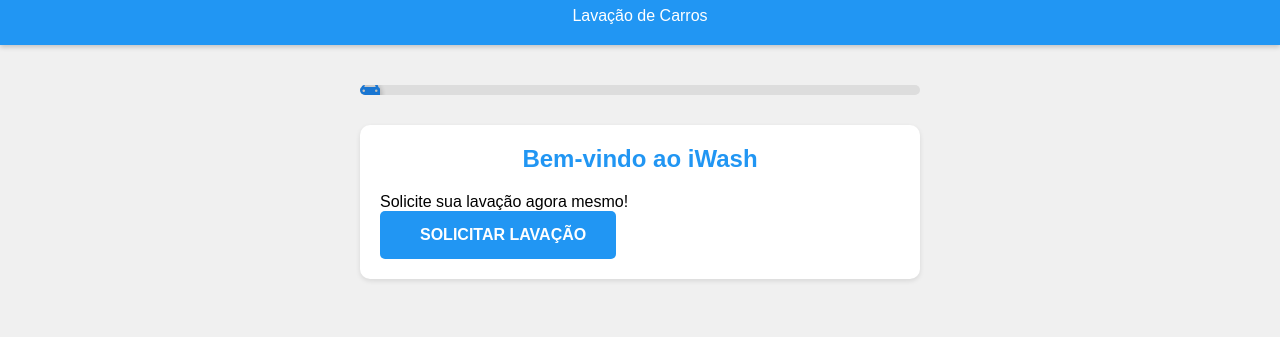
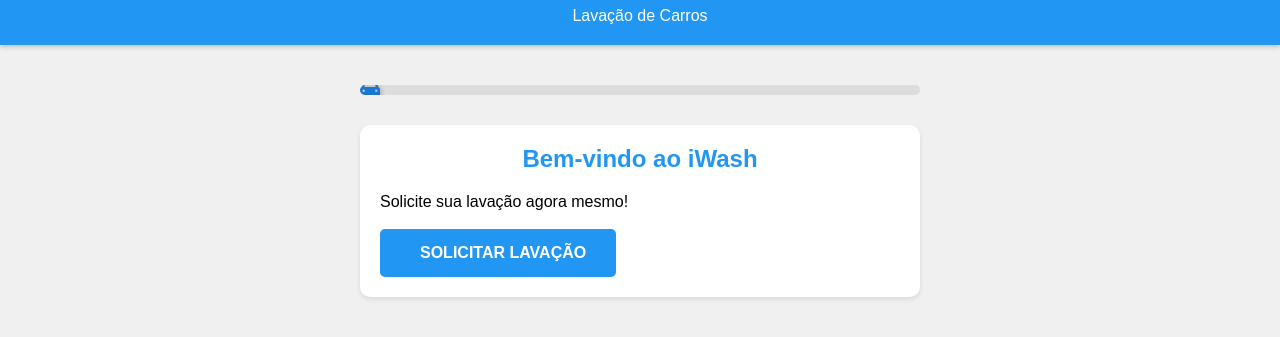
Before and after one commit to matheussilvano/ModeloAppIWash, a plain HTML site: page index.html in a window 1280 px wide. Shown: the part 73-410 px from the top of the page. Drawn offline with Linux system fonts and the light colour scheme.

Commit message:
Update index.html

```diff
--- a/index.html
+++ b/index.html
@@ -25,7 +25,7 @@
         <!-- Primeira Tela -->
         <div id="start-screen" class="form-section">
             <h2>Bem-vindo ao iWash</h2>
-            <p>Solicite sua lavação agora mesmo!</p>
+            <p>Solicite sua lavação agora mesmo!</p><br>
             <button onclick="showScreen('client-info')" class="button">
                 <i class="fas fa-car-wash"></i>
                 Solicitar Lavação
```
